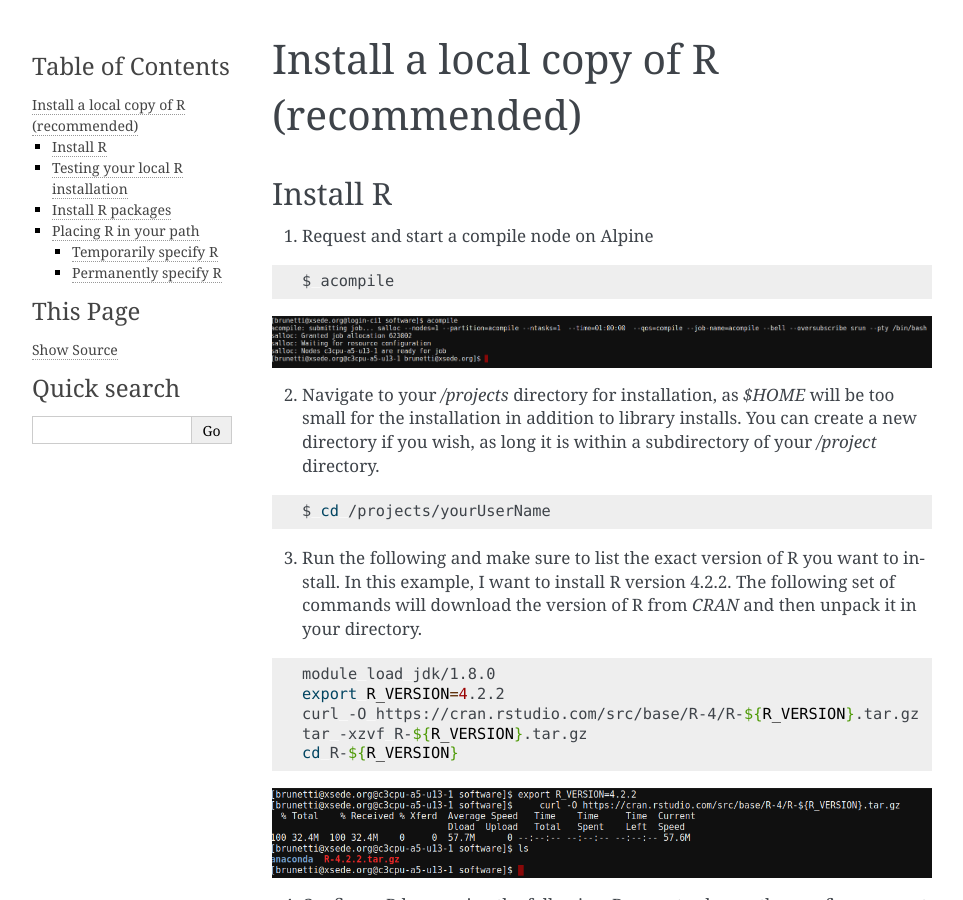
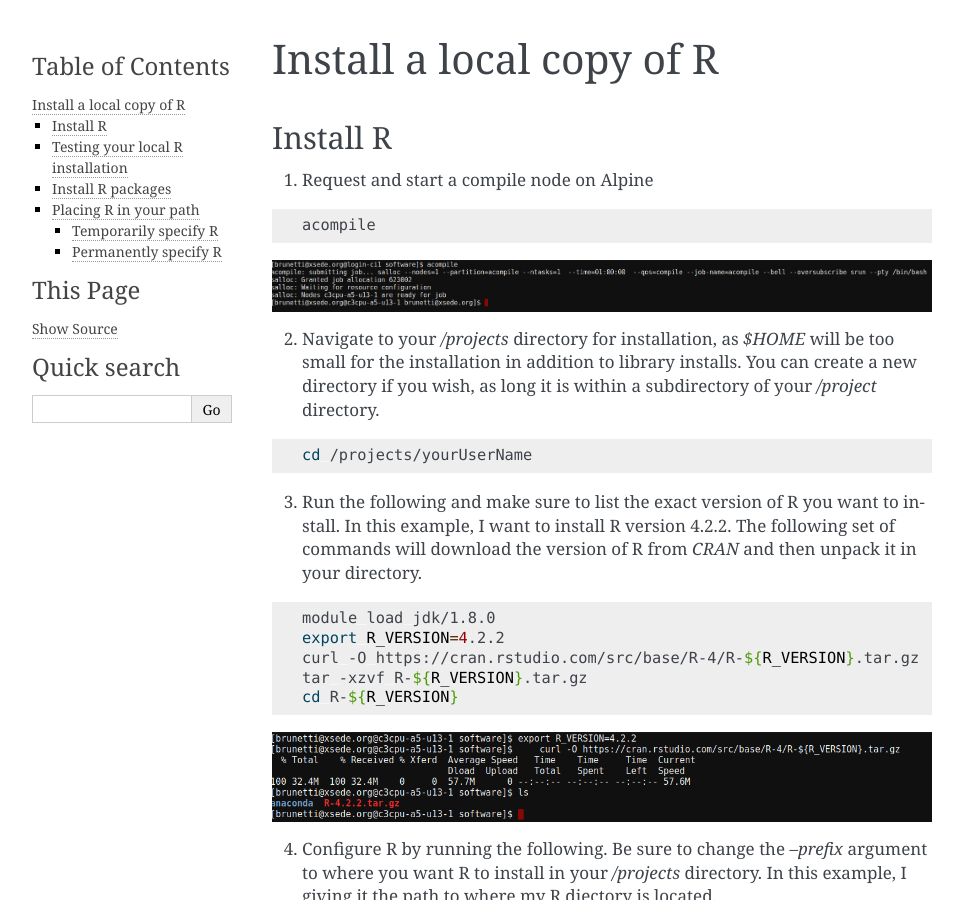
Before and after one commit to tbrunetti/Alpine_HPC_Docs, a Sphinx documentation site: the page built from docs/source/installRLocally.rst, in a window 1280 px wide and 900 px high. Shown: the whole window, without its empty margins (148-1111 px from the left). Built offline with Sphinx 7.4.7, drawn with Linux system fonts in a browser that asks for light colours; pages that are not in the unit, such as notebooks, are missing from menus.

```diff
--- a/docs/source/installRLocally.rst
+++ b/docs/source/installRLocally.rst
@@ -1,5 +1,5 @@
-Install a local copy of R (recommended)
-=======================================
+Install a local copy of R
+==========================
 
 Install R
 ^^^^^^^^^
@@ -8,7 +8,7 @@ Install R
 
 .. code-block:: bash
 
-    $ acompile
+    acompile
 
 .. image:: images/acompile_node.png
    :width: 1000
@@ -17,7 +17,7 @@ Install R
 
 .. code-block:: bash
 
-	$ cd /projects/yourUserName
+	cd /projects/yourUserName
 
 3.  Run the following and make sure to list the exact version of R you want to install.  In this example, I want to install R version 4.2.2.  The following set of commands will download the version of R from `CRAN` and then unpack it in your directory.
 
@@ -111,7 +111,7 @@ The installation of R packages should not be any different than when you run R l
 
 .. code-block:: bash
 
-    $ acompile
+    acompile
 
 2.  Spawn off your R session:
 
```
Also changed, not shown: docs/source/useRmodule.rst (added, +112 -0 lines), docs/source/images/rsession_module.png (added), docs/source/images/rversions.png (added), 11 other files.
